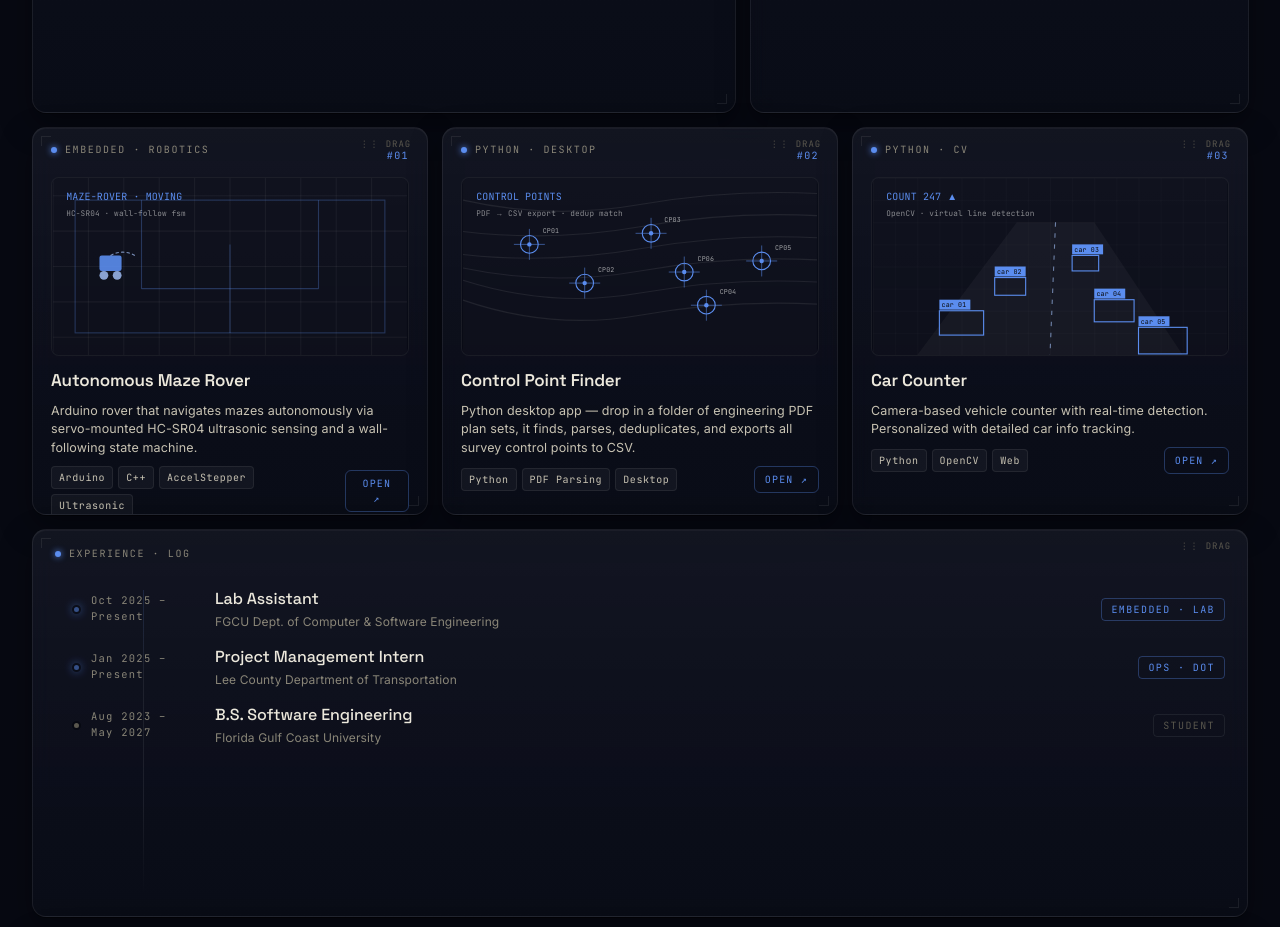
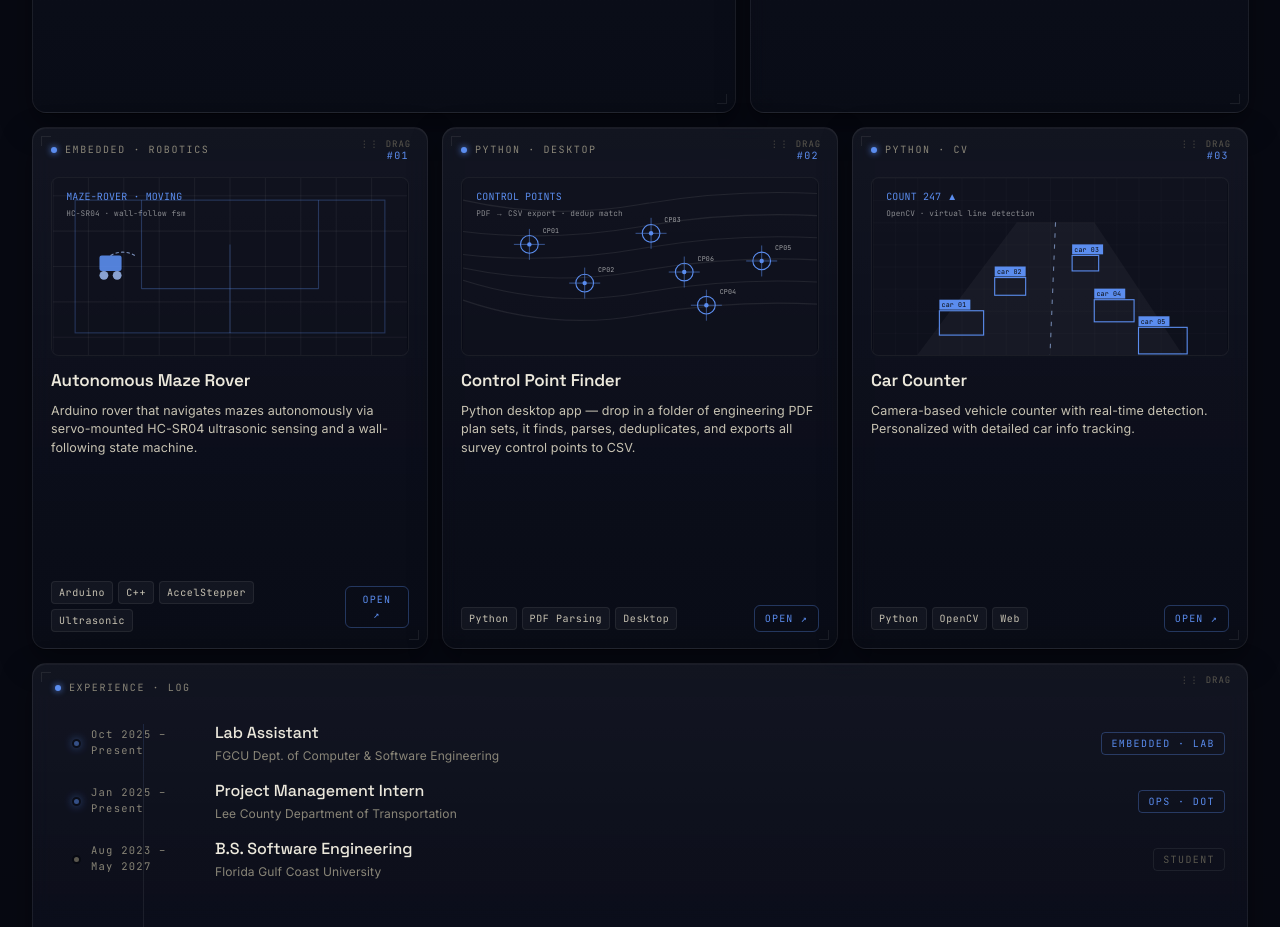
Before and after one commit to Wilsong1230/portfolio-site, a React (Vite) app: page / in a window 1280 px wide. Shown: the part 1280-2207 px from the top of the page. Built offline with nearby package versions, Linux system fonts and the light colour scheme.

Commit message:
style: expand project tile row span to 4 and fix overflow
Co-Authored-By: Claude Sonnet 4.6 <noreply@anthropic.com>

```diff
--- a/src/index.css
+++ b/src/index.css
@@ -186,9 +186,9 @@ body::before {
 .t-signal     { grid-column: span 12; grid-row: span 1; }
 .t-term       { grid-column: span 7;  grid-row: span 4; }
 .t-skills     { grid-column: span 5;  grid-row: span 4; }
-.t-prj-1      { grid-column: span 4;  grid-row: span 3; }
-.t-prj-2      { grid-column: span 4;  grid-row: span 3; }
-.t-prj-3      { grid-column: span 4;  grid-row: span 3; }
+.t-prj-1      { grid-column: span 4;  grid-row: span 4; }
+.t-prj-2      { grid-column: span 4;  grid-row: span 4; }
+.t-prj-3      { grid-column: span 4;  grid-row: span 4; }
 .t-experience { grid-column: span 12; grid-row: span 3; }
 .t-contact    { grid-column: span 12; grid-row: span 2; }
 
@@ -197,7 +197,7 @@ body::before {
   .t-status, .t-avatar, .t-current, .t-heatmap { grid-column: span 6; }
   .t-term { grid-column: span 12; grid-row: span 4; }
   .t-skills { grid-column: span 12; grid-row: span 3; }
-  .t-prj-1, .t-prj-2, .t-prj-3 { grid-column: span 12; grid-row: span 3; }
+  .t-prj-1, .t-prj-2, .t-prj-3 { grid-column: span 12; grid-row: span 4; }
   .t-experience { grid-column: span 12; grid-row: span 4; }
 }
 
@@ -287,7 +287,7 @@ body::before {
 .sk-val { font-family: var(--ff-mono); font-size: 10px; color: var(--ink-2); min-width: 18px; text-align: right; }
 
 /* ─── Project ─── */
-.prj { display: flex; flex-direction: column; }
+.prj { display: flex; flex-direction: column; height: 100%; overflow: hidden; }
 .prj .prj-head { padding: 14px 18px 8px; display: flex; align-items: center; justify-content: space-between; }
 .prj-id { font-family: var(--ff-mono); font-size: 10px; letter-spacing: 0.14em; }
 .prj-preview {
@@ -295,9 +295,9 @@ body::before {
   background: rgba(7,9,18,0.5); aspect-ratio: 2/1; overflow: hidden;
 }
 .prv { width: 100%; height: 100%; display: block; }
-.prj-body { padding: 12px 18px 16px; display: flex; flex-direction: column; gap: 8px; flex: 1; }
+.prj-body { padding: 12px 18px 16px; display: flex; flex-direction: column; gap: 8px; flex: 1; min-height: 0; }
 .prj-title { font-family: var(--ff-display); font-size: 17px; font-weight: 600; letter-spacing: -0.01em; }
-.prj-desc { color: var(--ink-1); font-size: 12.5px; line-height: 1.5; flex: 1; }
+.prj-desc { color: var(--ink-1); font-size: 12.5px; line-height: 1.5; flex: 1; overflow: hidden; }
 .prj-chips { display: flex; flex-wrap: wrap; gap: 5px; }
 .prj-foot { display: flex; align-items: center; justify-content: space-between; gap: 10px; margin-top: auto; }
 .prj-open {
```
